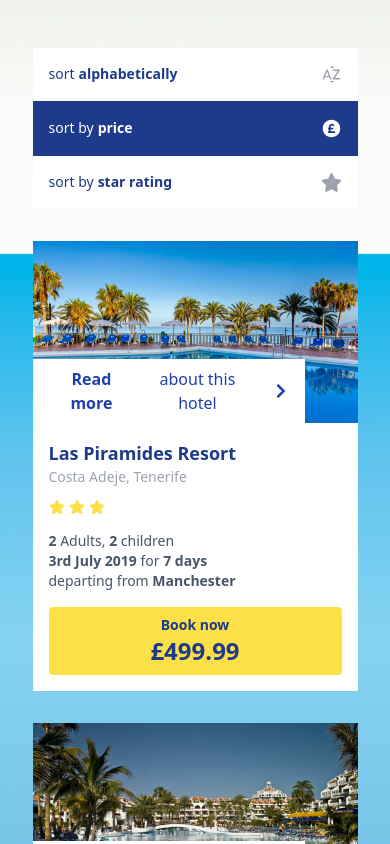
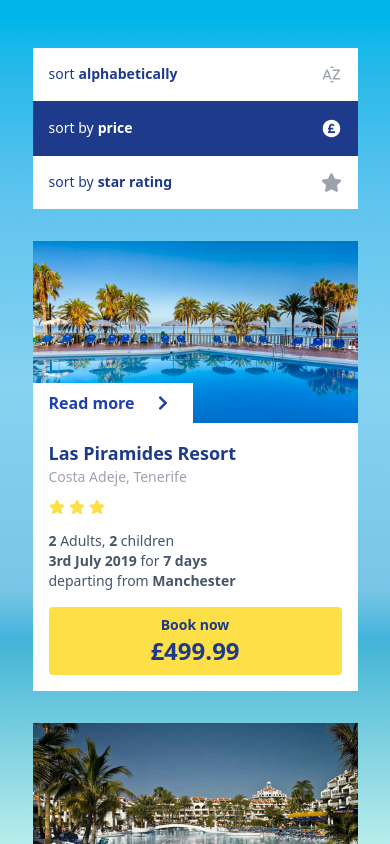
Before and after one commit to RazzBerryMand/hotel-sorting-app, a React (Create React App) app: page / in a window 390 px wide. Shown: the top 844 px of the page. Built offline with nearby package versions, Linux system fonts and the light colour scheme.

Commit message:
fix: make read more button look better on mobile

```diff
--- a/src/App.js
+++ b/src/App.js
@@ -27,7 +27,7 @@ function App() {
   }, [selectedSort]);
 
   return (
-    <div className="bg-gradient-image bg-repeat bg-center">
+    <div className="bg-gradient-image bg-repeat bg-center bg-top">
       <div className="container w-5/6 md:w-full mx-auto pt-12 pb-48 md:grid md:grid-cols-3 md:gap-x-8 lg:gap-x-16">
         <Sidebar onSort={handleSort} selectedSort={selectedSort} />
         <Results data={sortedData} />
--- a/src/components/HolidayPod/holidayPod.js
+++ b/src/components/HolidayPod/holidayPod.js
@@ -27,11 +27,11 @@ export const HolidayPod = ({
             onClick={() => setShowInfo((prevShowInfo) => !prevShowInfo)}
             className="cursor-pointer absolute bottom-0 z-10 bg-white py-2 px-4 text-blue-800 flex"
           >
-            <div className="flex items-center w-60">
+            <div className="flex items-center w-32 md:w-60">
               <span className={`font-bold mr-1`}>
                 Read {showInfo ? "less" : "more"}
               </span>
-              about this hotel
+              <span className="hidden md:block"> about this hotel</span>
               <span className="ml-4">
                 {showInfo ? <FaChevronDown /> : <FaChevronRight />}
               </span>
```
